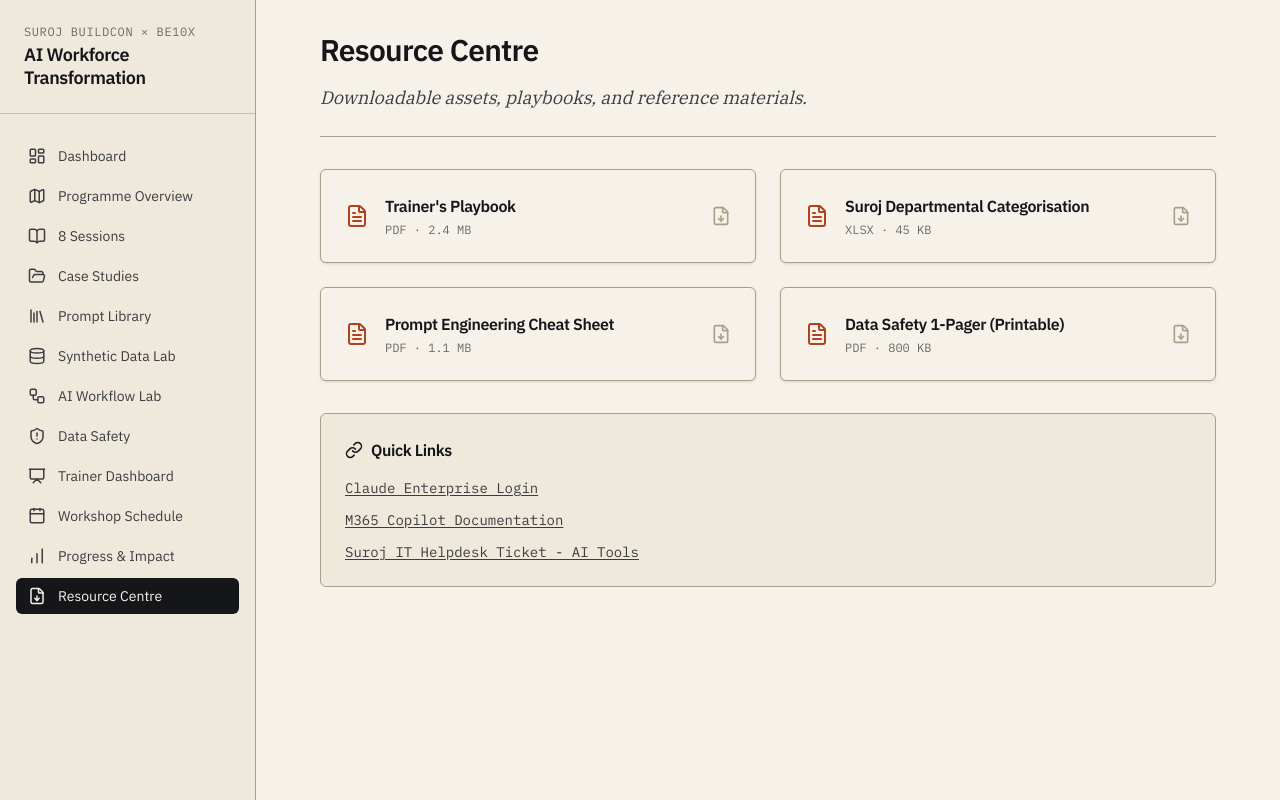
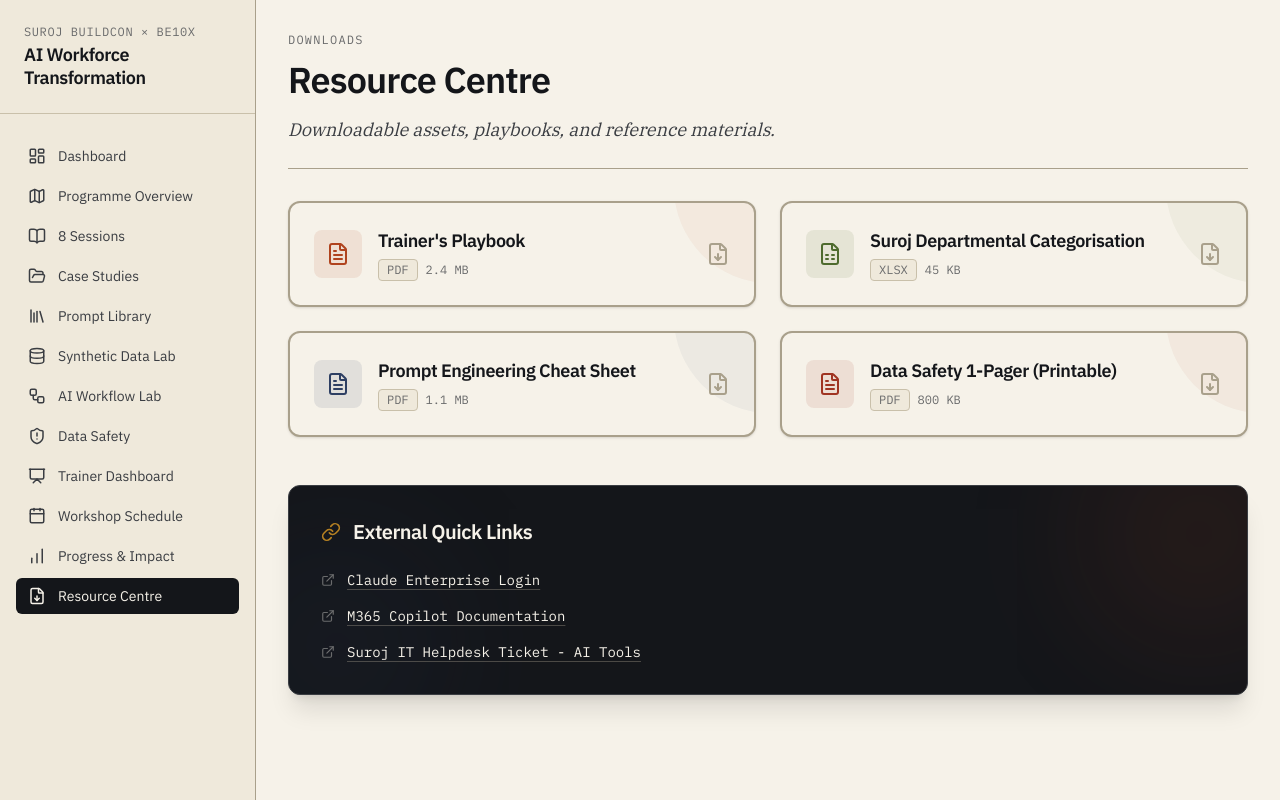
Before and after one commit to pruthvirajtarode/SUROJ-AI-WORKFORCE, a React (Vite) app: page /resources in a window 1280 px wide. Built offline with nearby package versions, Linux system fonts and the light colour scheme.

Commit message:
Make Resource Centre tabs functional downloads

```diff
--- a/src/pages/ResourceCentre.tsx
+++ b/src/pages/ResourceCentre.tsx
@@ -1,47 +1,152 @@
-import React from 'react';
-import { FileDown, Link as LinkIcon, FileText } from 'lucide-react';
+import React, { useState } from 'react';
+import { FileDown, Link as LinkIcon, FileText, CheckCircle, Loader2, FileSpreadsheet, ExternalLink } from 'lucide-react';
+import { motion } from 'framer-motion';
 
 const ResourceCentre = () => {
+  const [downloading, setDownloading] = useState<Record<number, boolean>>({});
+  const [completed, setCompleted] = useState<Record<number, boolean>>({});
+
   const resources = [
-    { title: "Trainer's Playbook", type: "PDF", size: "2.4 MB", icon: FileText },
-    { title: "Suroj Departmental Categorisation", type: "XLSX", size: "45 KB", icon: FileText },
-    { title: "Prompt Engineering Cheat Sheet", type: "PDF", size: "1.1 MB", icon: FileText },
-    { title: "Data Safety 1-Pager (Printable)", type: "PDF", size: "800 KB", icon: FileText },
+    { id: 1, title: "Trainer's Playbook", type: "PDF", size: "2.4 MB", icon: FileText, color: "text-rust", bg: "bg-rust/10" },
+    { id: 2, title: "Suroj Departmental Categorisation", type: "XLSX", size: "45 KB", icon: FileSpreadsheet, color: "text-ok", bg: "bg-ok/10" },
+    { id: 3, title: "Prompt Engineering Cheat Sheet", type: "PDF", size: "1.1 MB", icon: FileText, color: "text-indigo", bg: "bg-indigo/10" },
+    { id: 4, title: "Data Safety 1-Pager (Printable)", type: "PDF", size: "800 KB", icon: FileText, color: "text-danger", bg: "bg-danger/10" },
   ];
 
+  const handleDownload = (res: typeof resources[0]) => {
+    if (downloading[res.id] || completed[res.id]) return;
+
+    // Set downloading state
+    setDownloading(prev => ({ ...prev, [res.id]: true }));
+
+    // Simulate network delay for realism
+    setTimeout(() => {
+      // Trigger actual file download
+      const content = `Suroj Buildcon x Be10x AI Transformation Program\n\nDocument: ${res.title}\nType: ${res.type}\n\nThis is a placeholder document generated for the demonstration.`;
+      const blob = new Blob([content], { type: 'text/plain' });
+      const url = URL.createObjectURL(blob);
+      const a = document.createElement('a');
+      a.href = url;
+      a.download = `${res.title.replace(/\s+/g, '_')}.${res.type.toLowerCase()}`;
+      document.body.appendChild(a);
+      a.click();
+      document.body.removeChild(a);
+      URL.revokeObjectURL(url);
+
+      // Update UI state
+      setDownloading(prev => ({ ...prev, [res.id]: false }));
+      setCompleted(prev => ({ ...prev, [res.id]: true }));
+
+      // Reset after 3 seconds
+      setTimeout(() => {
+        setCompleted(prev => ({ ...prev, [res.id]: false }));
+      }, 3000);
+    }, 1500);
+  };
+
+  const containerVars: any = {
+    hidden: { opacity: 0 },
+    show: { opacity: 1, transition: { staggerChildren: 0.1 } }
+  };
+
+  const itemVars: any = {
+    hidden: { opacity: 0, y: 20 },
+    show: { opacity: 1, y: 0, transition: { type: "spring", stiffness: 300, damping: 24 } }
+  };
+
   return (
-    <div className="space-y-8 pb-12 max-w-4xl mx-auto">
+    <motion.div
+      initial="hidden"
+      animate="show"
+      variants={containerVars}
+      className="space-y-8 pb-12 max-w-5xl mx-auto"
+    >
       <div className="border-b border-rule-2 pb-6">
-        <h1 className="text-3xl font-semibold mb-4">Resource Centre</h1>
-        <p className="text-lg text-ink-2 font-serif italic">
+        <motion.div
+          initial={{ opacity: 0, y: -10 }}
+          animate={{ opacity: 1, y: 0 }}
+          className="font-mono text-xs text-ink-3 mb-3 tracking-widest uppercase"
+        >
+          Downloads
+        </motion.div>
+        <h1 className="text-3xl md:text-4xl font-semibold mb-4">Resource Centre</h1>
+        <p className="text-lg text-ink-2 font-serif italic max-w-2xl">
           Downloadable assets, playbooks, and reference materials.
         </p>
       </div>
 
-      <div className="grid md:grid-cols-2 gap-6">
-        {resources.map((res, i) => (
-          <div key={i} className="bg-paper border border-rule-2 p-6 rounded-md hover:border-ink transition-colors flex items-center justify-between group cursor-pointer shadow-sm">
-            <div className="flex items-center">
-              <res.icon size={24} className="text-rust mr-4" />
+      <motion.div variants={containerVars} className="grid md:grid-cols-2 gap-6">
+        {resources.map((res) => (
+          <motion.div
+            variants={itemVars}
+            key={res.id}
+            whileHover={{ y: -4, scale: 1.01 }}
+            whileTap={{ scale: 0.98 }}
+            onClick={() => handleDownload(res)}
+            className={`bg-paper border-2 p-6 rounded-xl flex items-center justify-between group cursor-pointer shadow-sm relative overflow-hidden transition-all duration-300 ${
+              completed[res.id] ? 'border-ok bg-ok/5' :
+              downloading[res.id] ? 'border-rust bg-rust/5' :
+              'border-rule-2 hover:border-ink hover:shadow-md'
+            }`}
+          >
+            <div className={`absolute top-0 right-0 w-24 h-24 rounded-bl-full ${res.bg} -mr-4 -mt-4 opacity-50 transition-colors`}></div>
+
+            <div className="flex items-center relative z-10">
+              <div className={`w-12 h-12 rounded-lg flex items-center justify-center ${res.bg} mr-4`}>
+                <res.icon size={24} className={res.color} />
+              </div>
               <div>
-                <h3 className="font-semibold">{res.title}</h3>
-                <p className="text-xs font-mono text-ink-3 mt-1">{res.type} · {res.size}</p>
+                <h3 className={`font-semibold text-lg transition-colors ${completed[res.id] ? 'text-ok' : 'group-hover:text-rust'}`}>
+                  {res.title}
+                </h3>
+                <p className="text-xs font-mono text-ink-3 mt-1 flex items-center">
+                  <span className="bg-paper-2 px-2 py-0.5 rounded border border-rule mr-2">{res.type}</span>
+                  {res.size}
+                </p>
               </div>
             </div>
-            <FileDown size={20} className="text-rule-2 group-hover:text-ink transition-colors" />
-          </div>
+
+            <div className="relative z-10">
+              {downloading[res.id] ? (
+                <Loader2 size={24} className="text-rust animate-spin" />
+              ) : completed[res.id] ? (
+                <CheckCircle size={24} className="text-ok" />
+              ) : (
+                <FileDown size={24} className="text-rule-2 group-hover:text-ink transition-colors" />
+              )}
+            </div>
+          </motion.div>
         ))}
-      </div>
+      </motion.div>
 
-      <div className="bg-paper-2 border border-rule-2 p-6 rounded-md mt-8">
-        <h3 className="font-semibold mb-4 flex items-center"><LinkIcon size={18} className="mr-2" /> Quick Links</h3>
-        <ul className="space-y-3 font-mono text-sm text-ink-2">
-          <li><a href="#" className="hover:text-rust underline underline-offset-2">Claude Enterprise Login</a></li>
-          <li><a href="#" className="hover:text-rust underline underline-offset-2">M365 Copilot Documentation</a></li>
-          <li><a href="#" className="hover:text-rust underline underline-offset-2">Suroj IT Helpdesk Ticket - AI Tools</a></li>
+      <motion.div variants={itemVars} className="bg-ink text-paper p-8 rounded-xl mt-12 shadow-xl border border-ink-2 relative overflow-hidden">
+        <div className="absolute -right-20 -top-20 w-64 h-64 bg-rust opacity-10 rounded-full blur-3xl pointer-events-none"></div>
+        <div className="absolute -left-20 -bottom-20 w-64 h-64 bg-indigo opacity-10 rounded-full blur-3xl pointer-events-none"></div>
+
+        <h3 className="font-semibold mb-6 flex items-center text-xl relative z-10">
+          <LinkIcon size={20} className="mr-3 text-ochre" /> External Quick Links
+        </h3>
+
+        <ul className="space-y-4 font-mono text-sm relative z-10">
+          {[
+            { name: "Claude Enterprise Login", url: "https://claude.ai" },
+            { name: "M365 Copilot Documentation", url: "https://microsoft.com/copilot" },
+            { name: "Suroj IT Helpdesk Ticket - AI Tools", url: "#" }
+          ].map((link, i) => (
+            <motion.li
+              key={i}
+              whileHover={{ x: 5 }}
+              className="flex items-center"
+            >
+              <ExternalLink size={14} className="mr-3 text-ink-3" />
+              <a href={link.url} target="_blank" rel="noreferrer" className="text-paper hover:text-rust transition-colors underline underline-offset-4 decoration-rule/30 hover:decoration-rust">
+                {link.name}
+              </a>
+            </motion.li>
+          ))}
         </ul>
-      </div>
-    </div>
+      </motion.div>
+    </motion.div>
   );
 };
 
```
